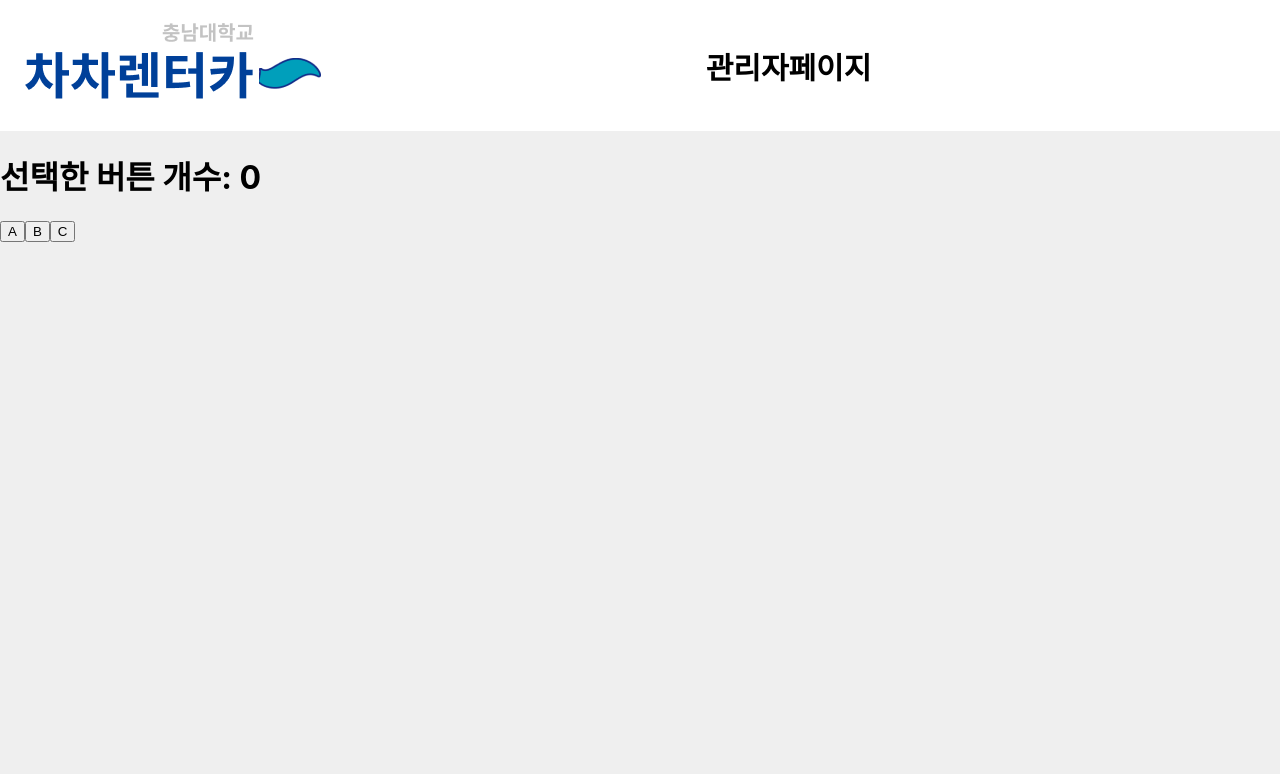
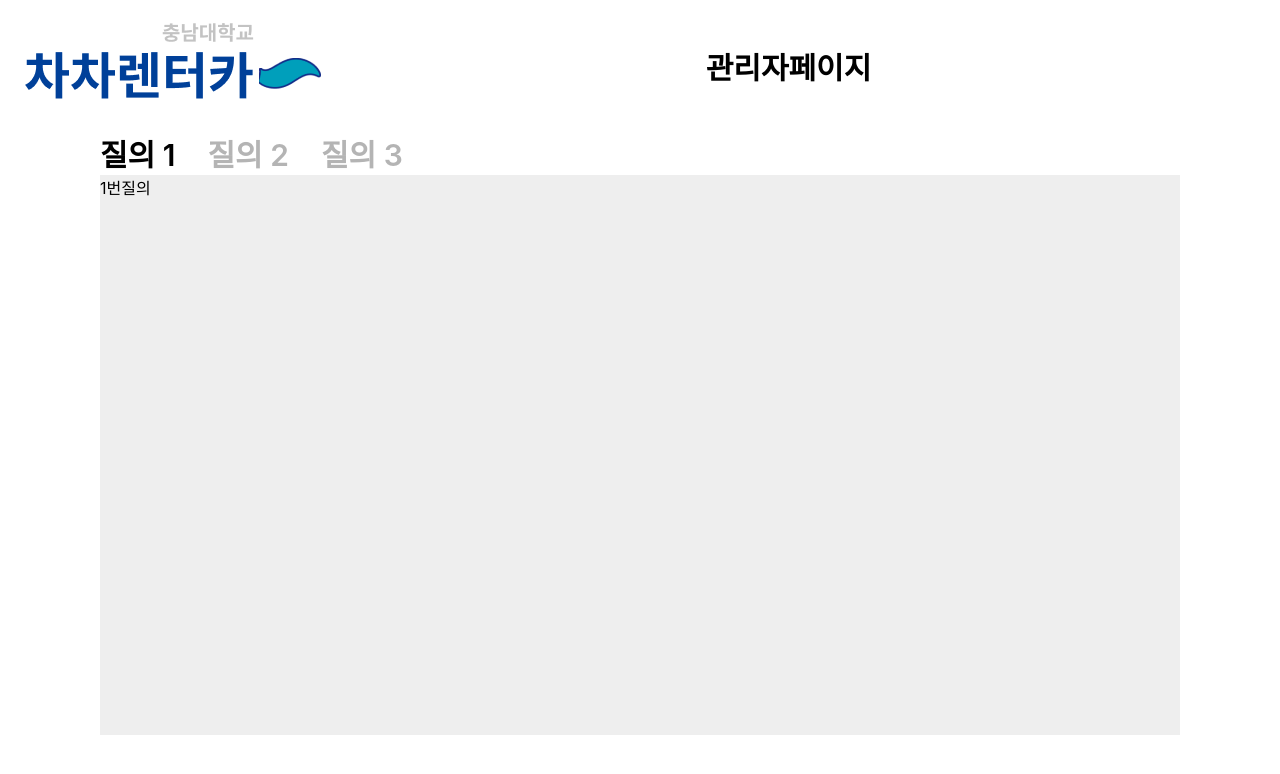
Before and after one commit to YimKeul/ChaChaRentCar, a React (Create React App) app: page /Manager in a window 1280 px wide. Shown: the top 774 px of the page. Built offline with nearby package versions, Linux system fonts and the light colour scheme.

Commit message:
feat : manager page

```diff
--- a/src/pages/Manager.jsx
+++ b/src/pages/Manager.jsx
@@ -1,29 +1,135 @@
-import React, { useState, useEffect } from "react";
-import { MHeader, Cfonts } from "../components";
+import React, { useState } from "react";
+import { MHeader, Cfonts, LightGray, CnuBlue, BgGray } from "../components";
+import styled from "styled-components";
 const Manager = () => {
-  const [selectedButtons, setSelectedButtons] = useState([]);
-
-  const handleButtonClick = (button) => {
-    if (selectedButtons.includes(button)) {
-      setSelectedButtons(selectedButtons.filter((item) => item !== button));
-    } else {
-      setSelectedButtons([...selectedButtons, button]);
-    }
+  const [showList, isShowList] = useState("1");
+  const handleList = (type) => {
+    isShowList(type);
   };
 
-  useEffect(() => {
-    console.log(selectedButtons);
-  }, [selectedButtons]);
+  return (
+    <S.out>
+      <MHeader />
+      <S.container>
+        {showList === "1" && (
+          <S.row>
+            <Cfonts size={30}>질의 1</Cfonts>
+            <span style={{ paddingInline: "16px" }} />
+            <Cfonts
+              size={30}
+              color={LightGray}
+              style={{ cursor: "pointer" }}
+              onClick={() => handleList("2")}
+            >
+              질의 2
+            </Cfonts>
+            <span style={{ paddingInline: "16px" }} />
+            <Cfonts
+              size={30}
+              color={LightGray}
+              style={{ cursor: "pointer" }}
+              onClick={() => handleList("3")}
+            >
+              질의 3
+            </Cfonts>
+          </S.row>
+        )}
 
-  return (
-    <div>
-      <MHeader />
-      <h1>선택한 버튼 개수: {selectedButtons.length}</h1>
-      <button onClick={() => handleButtonClick("A")}>A</button>
-      <button onClick={() => handleButtonClick("B")}>B</button>
-      <button onClick={() => handleButtonClick("C")}>C</button>
-    </div>
+        {showList === "2" && (
+          <S.row>
+            <Cfonts
+              size={30}
+              color={LightGray}
+              style={{ cursor: "pointer" }}
+              onClick={() => handleList("1")}
+            >
+              질의 1
+            </Cfonts>
+            <span style={{ paddingInline: "16px" }} />
+            <Cfonts size={30}>질의 2</Cfonts>
+            <span style={{ paddingInline: "16px" }} />
+            <Cfonts
+              size={30}
+              color={LightGray}
+              style={{ cursor: "pointer" }}
+              onClick={() => handleList("3")}
+            >
+              질의 3
+            </Cfonts>
+          </S.row>
+        )}
+
+        {showList === "3" && (
+          <S.row>
+            <Cfonts
+              size={30}
+              color={LightGray}
+              style={{ cursor: "pointer" }}
+              onClick={() => handleList("1")}
+            >
+              질의 1
+            </Cfonts>
+            <span style={{ paddingInline: "16px" }} />
+            <Cfonts
+              size={30}
+              color={LightGray}
+              style={{ cursor: "pointer" }}
+              onClick={() => handleList("2")}
+            >
+              질의 2
+            </Cfonts>
+            <span style={{ paddingInline: "16px" }} />
+            <Cfonts size={30}>질의 3</Cfonts>
+          </S.row>
+        )}
+
+        {showList === "1" && <S.listBox>1번질의</S.listBox>}
+        {showList === "2" && <S.listBox>2번질의</S.listBox>}
+        {showList === "3" && <S.listBox>3번질의</S.listBox>}
+      </S.container>
+    </S.out>
   );
 };
 
+const S = {
+  out: styled.div`
+    background-color: #fff;
+    /* padding-inline: 24px; */
+    height: 100%;
+    overflow: hidden;
+  `,
+  container: styled.div`
+    padding-inline: 100px;
+    height: 100%;
+  `,
+  row: styled.div`
+    display: flex;
+  `,
+  listBox: styled.div`
+    background-color: ${() => BgGray};
+    width: 100%;
+    height: 70%;
+    overflow: scroll;
+  `,
+  table: styled.table`
+    width: 100%;
+    border-collapse: collapse;
+  `,
+  tableRow: styled.tr`
+    &:nth-child(even) {
+      background-color: ${BgGray};
+    }
+  `,
+  tableHeader: styled.th`
+    padding: 10px;
+    font-weight: bold;
+    text-align: left;
+    border-bottom: 1px solid ${CnuBlue};
+  `,
+  tableData: styled.td`
+    padding: 10px;
+    border-bottom: 1px solid ${LightGray};
+  `,
+};
+
 export default Manager;
```
